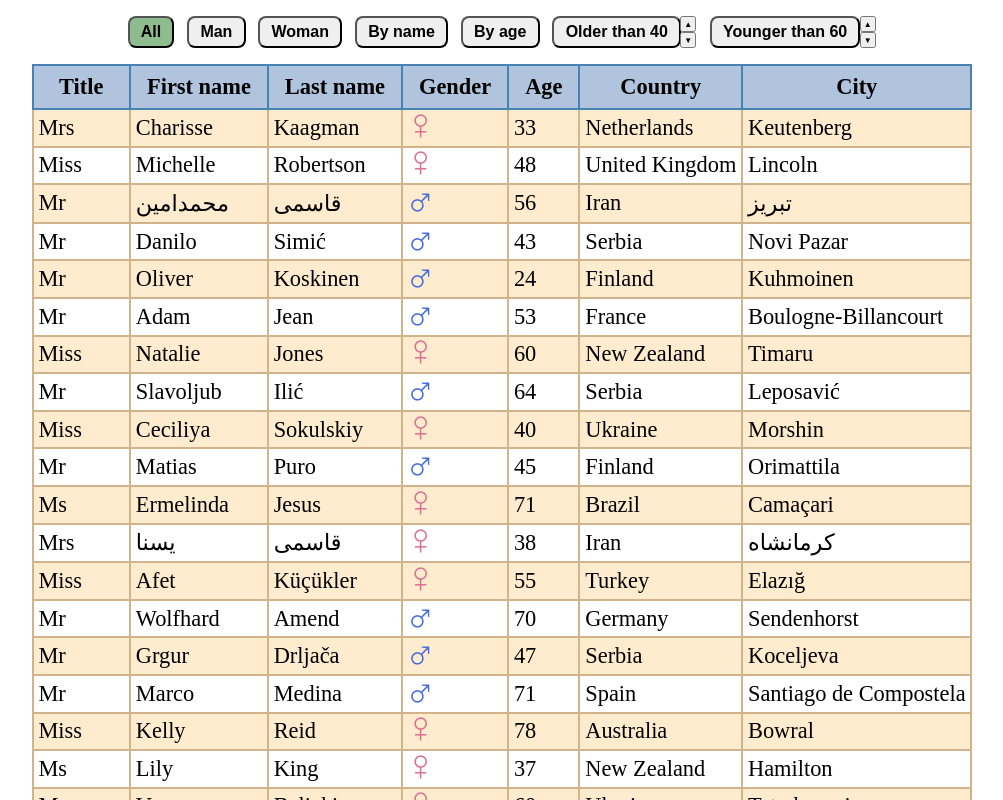
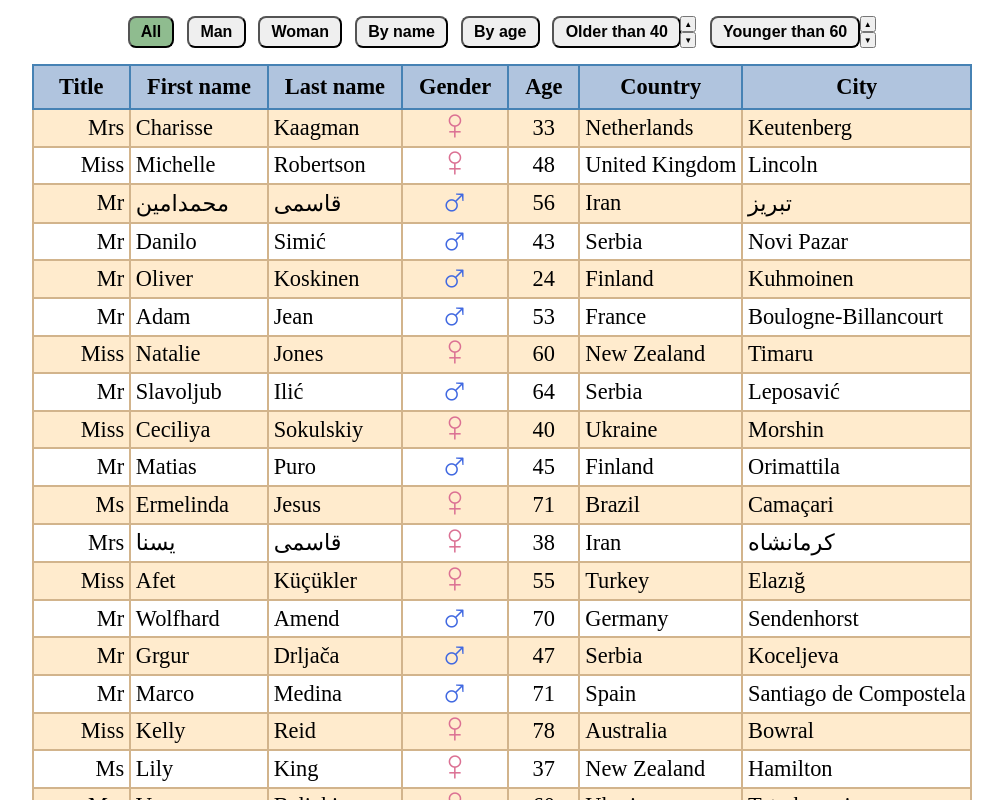
Before and after one commit to Bootreen/react-array, a React (Vite) app: page / in a window 1280 px wide. Shown: the top 800 px of the page, without its empty margins (138-1141 px from the left). Built offline with nearby package versions, Linux system fonts and the light colour scheme.

Commit message:
Small table layout fix

```diff
--- a/src/App.css
+++ b/src/App.css
@@ -55,6 +55,14 @@ td {
   color: PaleVioletRed;
 }
 
+.text-center {
+  text-align: center;
+}
+
+.text-right {
+  text-align: right;
+}
+
 .control {
   width: fit-content;
   height: 2rem;
--- a/src/components/UserList.jsx
+++ b/src/components/UserList.jsx
@@ -30,16 +30,16 @@ export const UserList = () => {
             email,
           }) => (
             <tr className='list-row' key={email}>
-              <td>{title}</td>
+              <td className='text-right'>{title}</td>
               <td>{first}</td>
               <td>{last}</td>
               {gender === "male" ? (
-                <td className='male'>{"\u2642"}</td>
+                <td className='text-center male'>{"\u2642"}</td>
               ) : (
-                <td className='female'>{"\u2640"}</td>
+                <td className='text-center female'>{"\u2640"}</td>
               )}
 
-              <td>{age}</td>
+              <td className='text-center'>{age}</td>
               <td>{country}</td>
               <td>{city}</td>
             </tr>
```
